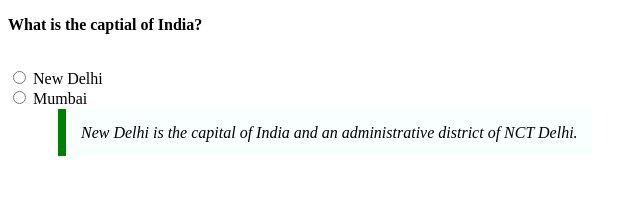
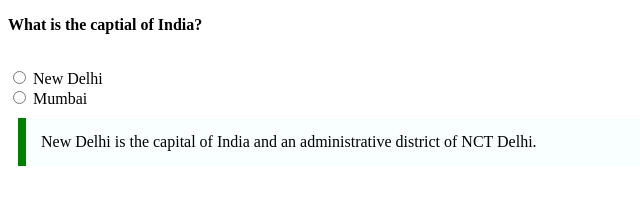
Before and after one commit to acciojob/trivia-Sathiya200010, a website: page main.html in a window 1280 px wide. Shown: the whole page, without its empty margins (0-640 px from the left). Drawn offline with Linux system fonts and the light colour scheme.

Commit message:
created a submission

```diff
--- a/main.html
+++ b/main.html
@@ -8,13 +8,13 @@
 
 <body>
 	<style>
-		cite{
+		#cite{
 			max-width:600px;
 			margin:10px;
 			padding:15px;
 			border-left:8px solid green;
 			background-color:#f8fffe;
-			font:bold;
+			font:"bold";
 		}
 	</style>
 	<p><b>What is the captial of India?</b></p><br>
@@ -23,7 +23,7 @@
 	<input type ="radio" id="two">
 	<label for ="two">Mumbai</label><br>
 
-	<blockquote><cite>New Delhi is the capital of India and an administrative district of NCT Delhi.</cite></blockquote>
+	<blockquote id="cite">New Delhi is the capital of India and an administrative district of NCT Delhi.</blockquote>
 
 	<!-- the entire body must be written by student -->
     <script type="text/javascript" src="./script.js">
```
